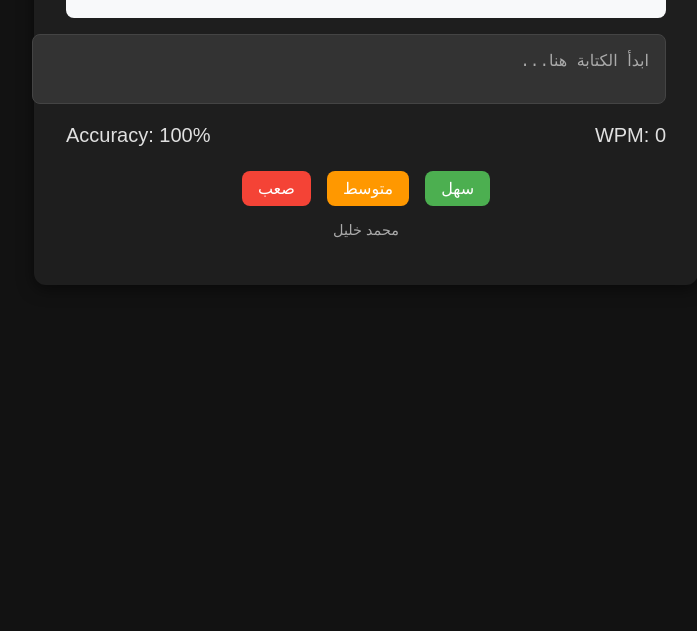
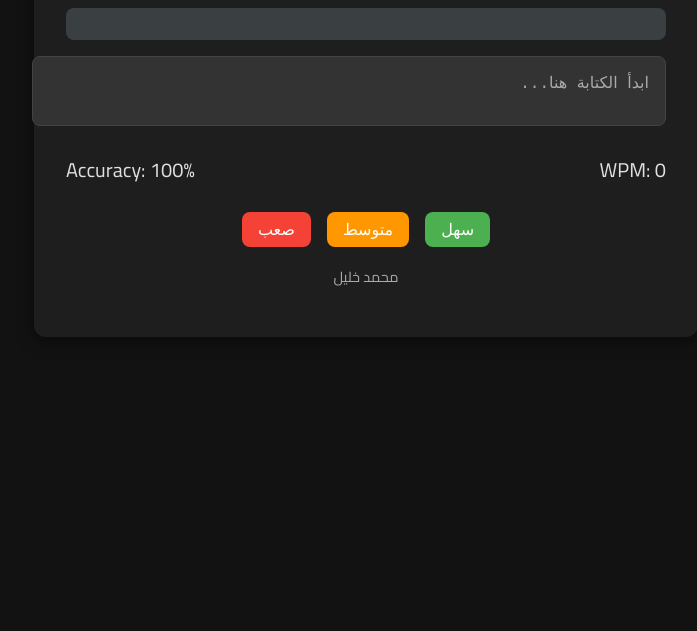
Before and after one commit to vibra-studio/Arabic-game, a plain HTML site: page index.html in a window 1280 px wide. Shown: the part 169-800 px from the top of the page, without its empty margins (274-971 px from the left). Drawn offline with Linux system fonts and the light colour scheme.

Commit message:
Update styles.css

```diff
--- a/styles.css
+++ b/styles.css
@@ -1,5 +1,5 @@
 body {
-    font-family: 'Arial', sans-serif;
+    font-family: 'Cairo', sans-serif; /* Updated font to Cairo */
     background-color: #121212; /* Dark background */
     color: #e0e0e0; /* Light text color */
     direction: rtl;
@@ -26,14 +26,13 @@ h1 {
 
 .text-display {
     padding: 1rem;
-    background: #f8f9fa;
+    background: #3a3f42; /* Darker background for text display */
     border-radius: 8px;
     font-size: 1.25rem;
-    color: #555;
+    color: #fff; /* Light text color for display */
     line-height: 1.6;
     white-space: pre; /* Prevent line breaks and preserve spaces */
 }
-
 
 .text-green { color: #81c784; } /* Light green for correct text */
 .text-red { color: #e57373; } /* Light red for incorrect text */
```
